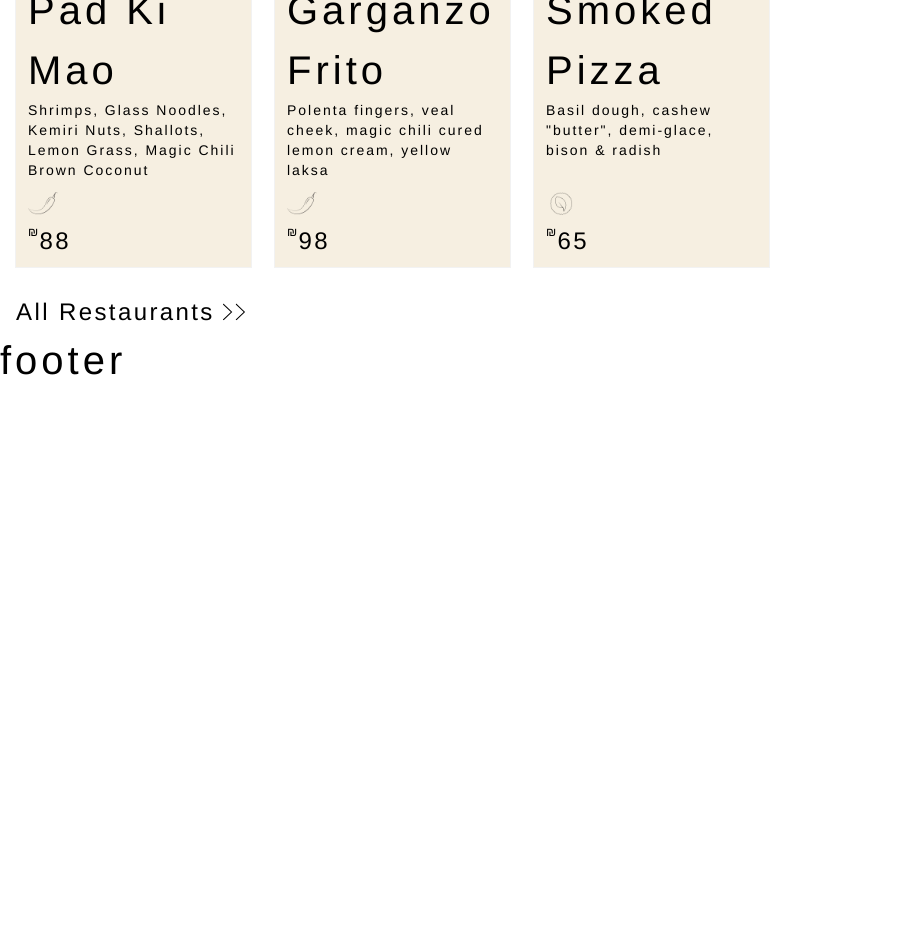
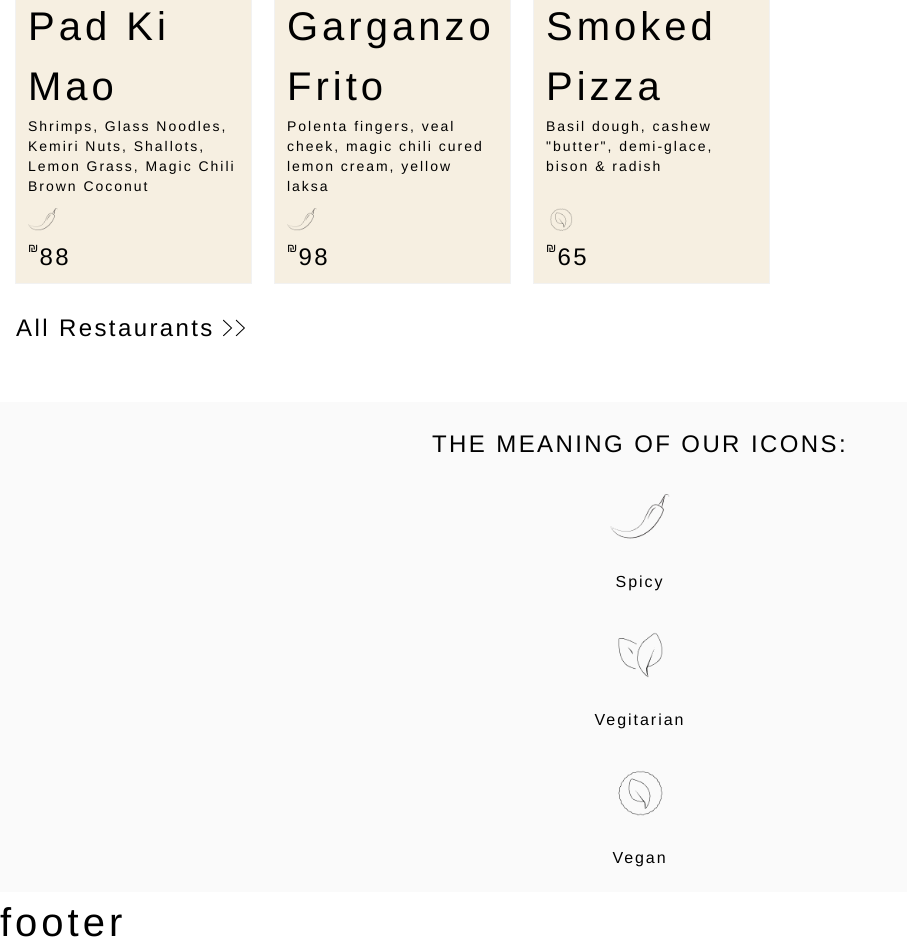
Before and after one commit to ilayG0/epicure, a Next.js app: page / in a window 1280 px wide. Shown: the part 1365-2317 px from the top of the page, without its empty margins (0-907 px from the left). Before the commit the page ends 1755 px from the top, so only its background shows below. Built offline with nearby package versions, Linux system fonts and the light colour scheme.

Commit message:
icons section

```diff
--- a/app/(root)/page.tsx
+++ b/app/(root)/page.tsx
@@ -2,18 +2,27 @@ import Hero from "@/components/home/hero";
 import PopularRestaurants from "@/components/home/popular-restaurants-section";
 import { Restaurant } from "@/types/restaurant.type";
 import { Dish } from "@/types/dish.type";
+import { Icon } from "@/types/icon.type";
 import SignatureDishes from "@/components/home/signature-dishes-section";
+import IconsSection from "@/components/home/icons-section";
 
 // move to a help function service
-async function getRestaurants() :Promise<Restaurant[]>{
+async function getRestaurants(): Promise<Restaurant[]> {
   const res = await fetch("http://localhost:3000/api/restaurants", {
     cache: "no-store",
   });
   return res.json();
 }
 
-async function getSignatureDishes() :Promise< Dish[]>{
+async function getSignatureDishes(): Promise<Dish[]> {
   const res = await fetch("http://localhost:3000/api/dishes", {
+    cache: "no-store",
+  });
+  return res.json();
+}
+
+async function getIcons(): Promise<Icon[]> {
+  const res = await fetch("http://localhost:3000/api/icons", {
     cache: "no-store",
   });
   return res.json();
@@ -22,11 +31,13 @@ async function getSignatureDishes() :Promise< Dish[]>{
 const Page = async () => {
   const restaurants: Restaurant[] = await getRestaurants();
   const dishes: Dish[] = await getSignatureDishes();
+  const icons: Icon[] = await getIcons();
   return (
     <>
       <Hero />
       <PopularRestaurants restaurants={restaurants} />
-      <SignatureDishes dishes={dishes}/>
+      <SignatureDishes dishes={dishes} />
+      <IconsSection icons={icons} />
     </>
   );
 };
--- /dev/null
+++ b/app/api/icons/route.ts
@@ -0,0 +1,5 @@
+import { icons } from "@/app/api/mocDB";
+
+export async function GET() {
+  return Response.json(icons);
+}
--- a/app/globals.css
+++ b/app/globals.css
@@ -3,13 +3,6 @@
 :root {
   --background: #ffffff;
   --foreground: #000000;
-}
-
-@media (prefers-color-scheme: dark) {
-  :root {
-    --background: #0a0a0a;
-    --foreground: #ededed;
-  }
 }
 
 @layer base {
@@ -36,3 +29,9 @@
     @apply text-[16px] md:text-[24px] tracking-widest font-thin;
   }
 }
+
+@layer utilities {
+  .bg-epicure {
+    background-color: #FAFAFA;
+  }
+}
--- a/components/home/icons-section.tsx
+++ b/components/home/icons-section.tsx
@@ -0,0 +1,32 @@
+
+import Image from "next/image";
+import {Icon} from "@/types/icon.type";
+
+export default function IconsSection({ icons }: { icons: Icon[] }) {
+  return (
+    <section className="mt-10 px-4 bg-epicure py-6">
+      <h2 className="text-center font-light uppercase tracking-widest">
+        The meaning of our icons:
+      </h2>
+
+      <div className="mt-8 flex flex-col items-center gap-10">
+        {icons.map((icon) => (
+          <div
+            key={icon.id}
+            className="flex flex-col items-center gap-8"
+          >
+            <Image
+              src={icon.imageUrl}
+              alt={icon.name}
+              width={60}
+              height={55}
+            />
+            <p className="font-extralight text-[16px] leading-[20px] tracking-[1.97px]">
+              {icon.name}
+            </p>
+          </div>
+        ))}
+      </div>
+    </section>
+  );
+}
--- a/components/home/popular-restaurants-section.tsx
+++ b/components/home/popular-restaurants-section.tsx
@@ -8,7 +8,7 @@ export default function PopularRestaurants({
   restaurants: Restaurant[];
 }) {
   return (
-    <section className="mt-10 px-4">
+    <section className="mt-10 px-4 pb-4">
       <h2 className="font-light uppercase tracking-widest">
         Popular restaurant in epicure:
       </h2>
--- a/components/home/signature-dishes-section.tsx
+++ b/components/home/signature-dishes-section.tsx
@@ -8,7 +8,7 @@ export default function SignatureDishes({
   dishes: Dish[];
 }) {
   return (
-    <section className="mt-10 px-4">
+    <section className="mt-10 px-4 pb-4">
       <h2 className="font-light uppercase tracking-widest">
         Signature Dish Of:
       </h2>
--- /dev/null
+++ b/types/icon.type.ts
@@ -0,0 +1,5 @@
+export type Icon = {
+  id: number;
+  name: string;
+  imageUrl: string;
+};
```
